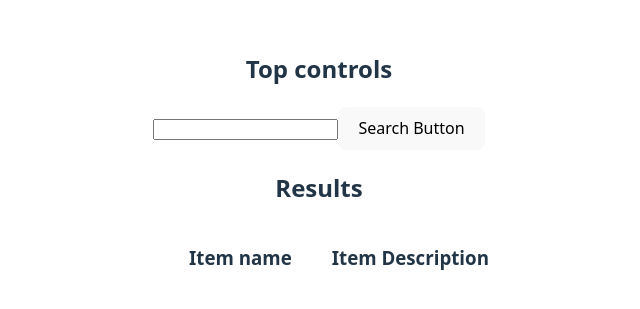
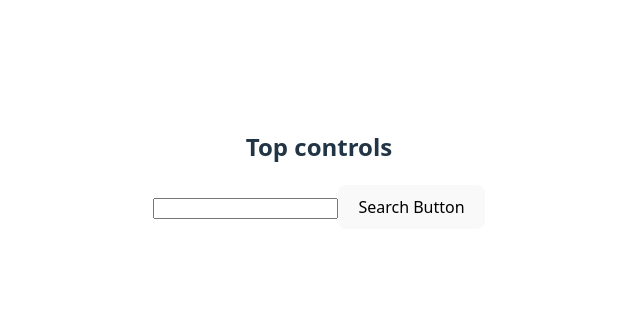
Before and after one commit to madsok/madsok-react-rsschool2025, a React (Vite) app: page / in a window 1280 px wide. Shown: the part 231-540 px from the top of the page, without its empty margins (321-961 px from the left). Built offline with nearby package versions, Linux system fonts and the light colour scheme.

Commit message:
refactor: refactor

```diff
--- a/src/App.tsx
+++ b/src/App.tsx
@@ -2,10 +2,11 @@ import './App.css';
 import { Component, type ReactNode } from 'react';
 import Controls from './components/Controls';
 import Results from './components/Results';
+import type I_PokemonData from './interfaces/I_PokemonData';
 
-class App extends Component {
+class App extends Component<I_PokemonData | null> {
   state = {
-    responseData: {},
+    responseData: null,
   };
 
   updateResponseData = (data: object) => {
@@ -16,7 +17,9 @@ class App extends Component {
     return (
       <>
         <Controls onSearchResponse={this.updateResponseData} />
-        <Results fetchedData={this.state.responseData}></Results>
+        {this.state.responseData && (
+          <Results fetchedData={this.state.responseData} />
+        )}
       </>
     );
   }
--- a/src/interfaces/I_PokemonData.ts
+++ b/src/interfaces/I_PokemonData.ts
@@ -2,6 +2,6 @@ import type I_PokemonItem from './I_PokemonItem';
 
 export default interface I_PokemonData {
   name: string;
-  results?: I_PokemonItem[];
-  location_area_encounters?: string;
+  results: I_PokemonItem[];
+  location_area_encounters: string;
 }
```
